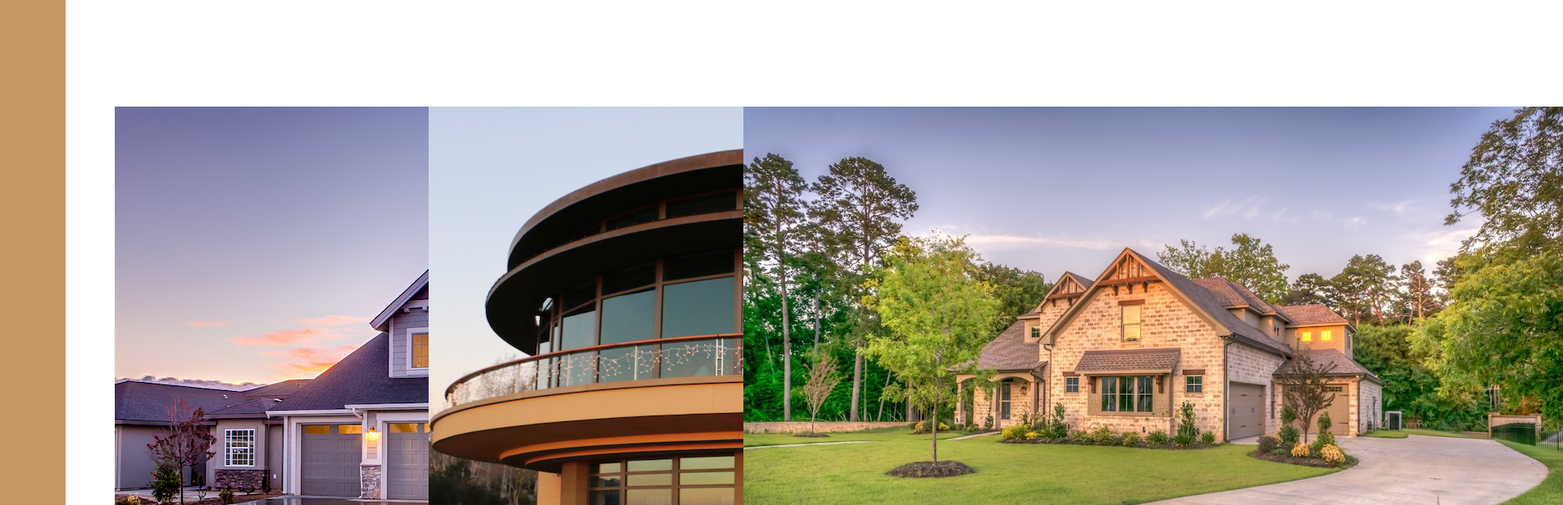
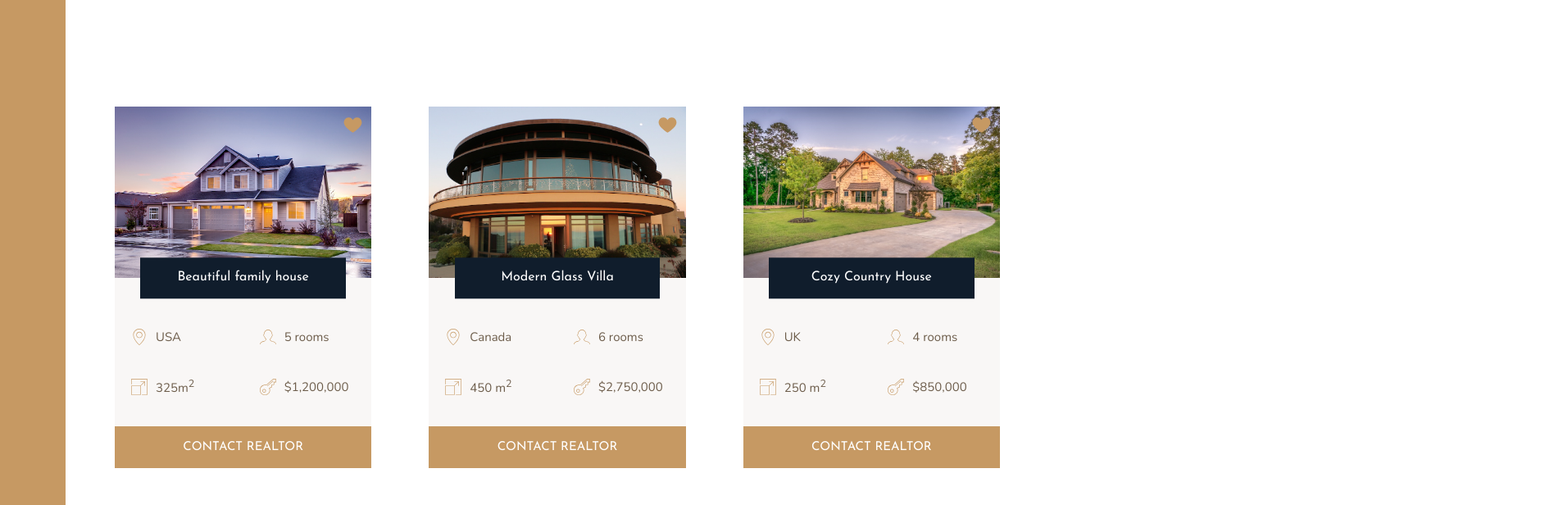
Before and after one commit to irinatu17/Nexter, a website: page index.html in a window 1280 px wide. Shown: the part 1840-2456 px from the top of the page at 82% size, 1907 px wide, since content can reach past the window. Drawn offline with nearby package versions, Linux system fonts and the light colour scheme.

Commit message:
Home section styling completed

```diff
--- a/sass/_homes.scss
+++ b/sass/_homes.scss
@@ -10,4 +10,72 @@
 
 .home {
     background-color: $color-grey-light-1;
+
+    display: grid;
+    grid-template-columns: repeat(2, 1fr);
+    grid-row-gap: 3.5rem;
+
+    &__img {
+        width: 100%;
+        grid-row: 1 / 2;
+        grid-column: 1 / -1;
+        z-index: 1;
+    }
+
+    &__like {
+        grid-row: 1 / 2;
+        grid-column: 2 / 3;
+        fill: $color-primary;
+        width: 2.5rem;
+        height: 2.5rem;
+        z-index: 2;
+        justify-self: end;
+        margin: 1rem;
+    }
+
+    &__name {
+        grid-row: 1 / 2;
+        grid-column: 1 / -1;
+        z-index: 3;
+
+        justify-self: center;
+        align-self: end;
+        width: 80%;
+        font-family: $font-display;
+        font-size: 1.6rem;
+        text-align: center;
+        padding: 1.25rem;
+        background-color: $color-secondary;
+        color: #fff;
+        font-weight: 400;
+        transform: translateY(50%);
+    }
+
+    &__location,
+    &__rooms {
+        margin-top: 2.5rem;
+    }
+
+    &__location,
+    &__rooms,
+    &__area,
+    &__price {
+        font-size: 1.5rem;
+        margin-left: 2rem;
+        display: flex;
+        align-items: center;
+
+
+        svg {
+            fill: $color-primary;
+            width: 2rem;
+            height: 2rem;
+            margin-right: 1rem;
+        }
+    }
+
+    &__btn {
+        grid-column: 1 / -1;
+    }
+
 }
```
Also changed, not shown: css/style.css.
